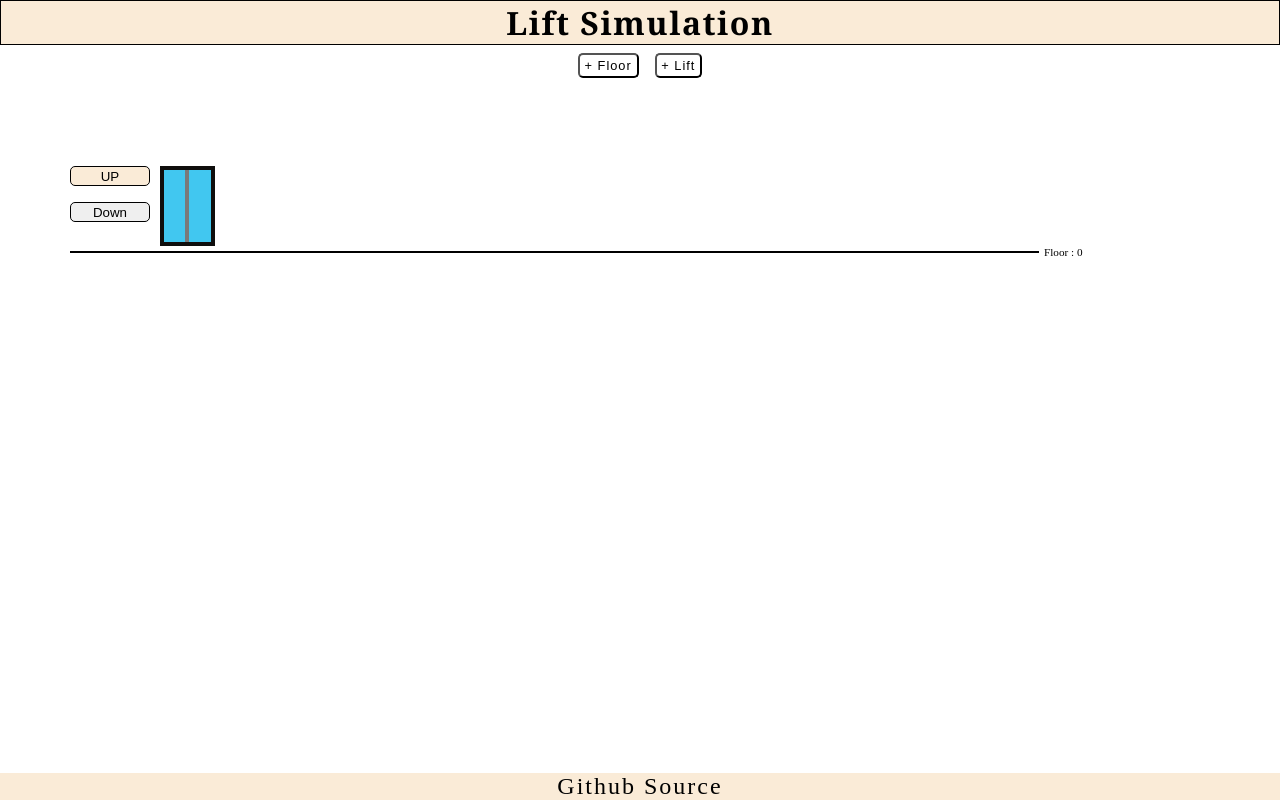
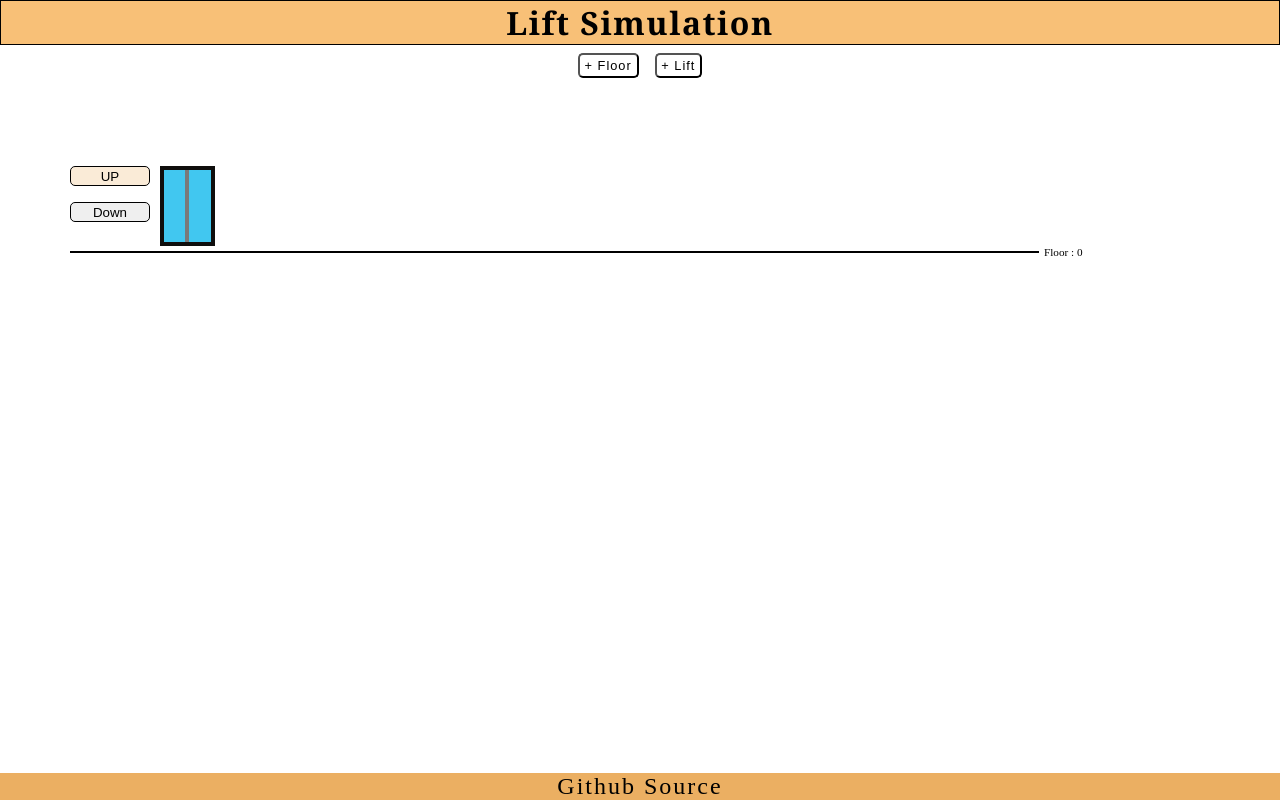
Before and after one commit to inaveentata/Lift-Simulation, a plain HTML site: page index.html in a window 1280 px wide. Drawn offline with Linux system fonts and the light colour scheme.

Commit message:
Changed header and footer background color

```diff
--- a/index.html
+++ b/index.html
@@ -3,7 +3,7 @@
     <meta charset="UTF-8" />
     <meta http-equiv="X-UA-Compatible" content="IE=edge" />
     <meta name="viewport" content="width=device-width, initial-scale=1.0" />
-    <title>Lift</title>
+    <title>Lift Simulation</title>
     <link rel="stylesheet" href="/src/css/main.css" />
   </head>
   <body>
--- a/src/css/main.css
+++ b/src/css/main.css
@@ -8,7 +8,7 @@ header {
   border: 1px solid;
   text-align: center;
   font-family: Georgia, "Times New Roman", Times, serif;
-  background-color: antiquewhite;
+  background-color: rgb(248, 192, 119);
   letter-spacing: 1.5px;
 }
 
@@ -129,7 +129,7 @@ footer {
   width: 100%;
   letter-spacing: 2px;
   font-size: 1.5rem;
-  background-color: antiquewhite;
+  background-color: rgb(235, 175, 98);
 }
 footer a {
   color: black;
```
